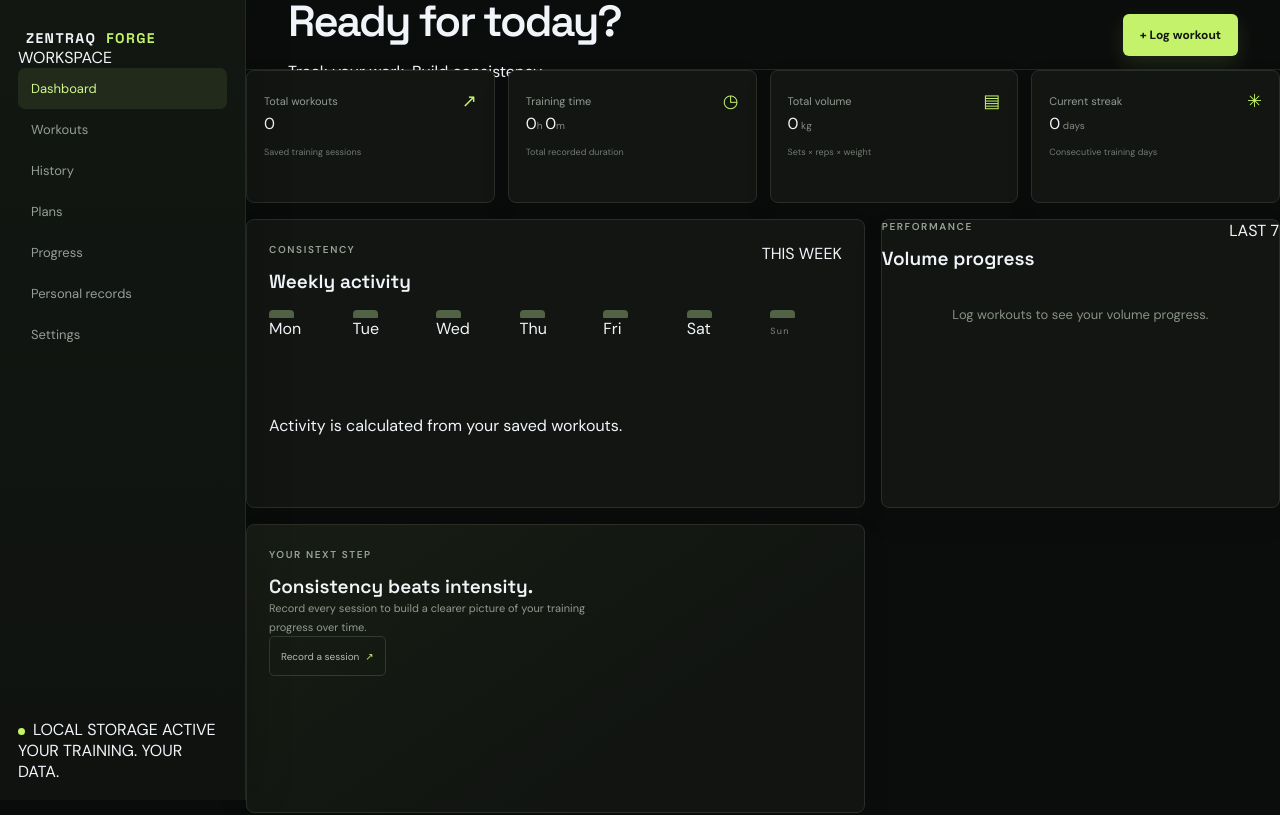
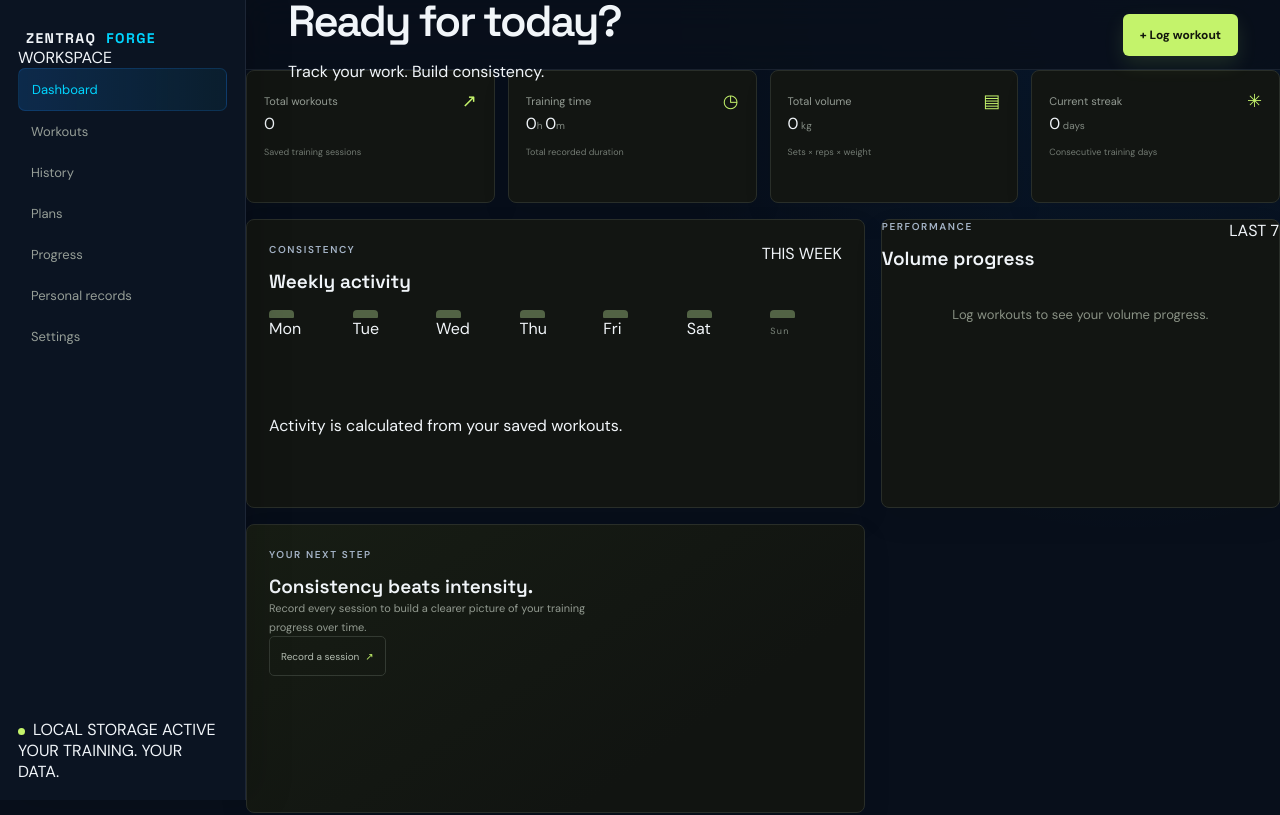
Before and after one commit to dnsh-git/ZenTraq-Forge, a React (Vite) app: page / in a window 1280 px wide. Shown: the top 815 px of the page. Built offline with nearby package versions, Linux system fonts and the light colour scheme.

Commit message:
update global bg & tg

```diff
--- a/src/App.css
+++ b/src/App.css
@@ -2887,3 +2887,82 @@ body {
   background: var(--zf-primary);
   color: #ffffff;
 }
+
+/* =========================================
+   LEVEL 2.1 — GLOBAL LAYOUT REDESIGN
+========================================= */
+
+.app-shell {
+  background: var(--zf-bg-primary);
+  color: var(--zf-text-primary);
+}
+
+.sidebar {
+  background: #0B1422;
+  border-right: 1px solid var(--zf-border);
+  backdrop-filter: blur(18px);
+}
+
+.main-content {
+  background:
+    radial-gradient(
+      ellipse at 85% 0%,
+      rgba(22, 139, 255, 0.075),
+      transparent 38%
+    ),
+    var(--zf-bg-primary);
+}
+
+.topbar {
+  background: rgba(8, 15, 27, 0.88);
+  border-bottom: 1px solid var(--zf-border);
+  backdrop-filter: blur(16px);
+}
+
+.page-content {
+  color: var(--zf-text-primary);
+}
+
+.brand-mark {
+  background: linear-gradient(135deg, #168BFF, #00D5FF);
+  color: #FFFFFF;
+  box-shadow: 0 0 20px rgba(22, 139, 255, 0.25);
+}
+
+.brand-light {
+  color: var(--zf-cyan);
+}
+
+.nav-item {
+  transition: var(--zf-transition);
+}
+
+.nav-item:hover {
+  background: rgba(22, 139, 255, 0.09);
+  color: #FFFFFF;
+}
+
+.nav-item.active {
+  background: linear-gradient(
+    90deg,
+    rgba(22, 139, 255, 0.19),
+    rgba(0, 213, 255, 0.055)
+  );
+  color: var(--zf-cyan);
+  border: 1px solid rgba(22, 139, 255, 0.18);
+}
+
+.avatar {
+  background: #142E4B;
+  border-color: #168BFF;
+  color: #BCE7FF;
+}
+
+h1 > span {
+  color: var(--zf-cyan);
+}
+
+.eyebrow,
+.panel-kicker {
+  color: var(--zf-text-secondary);
+}
```
